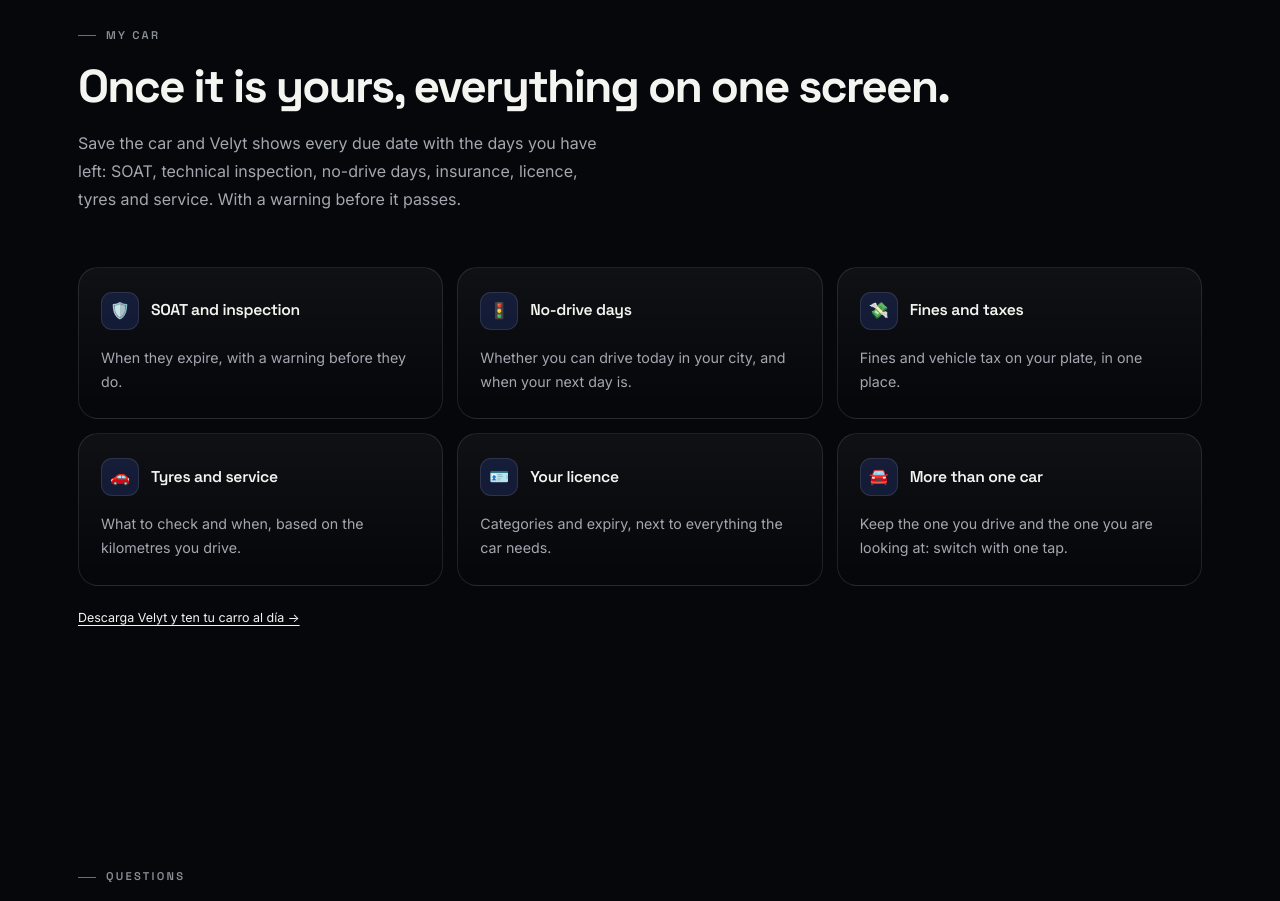
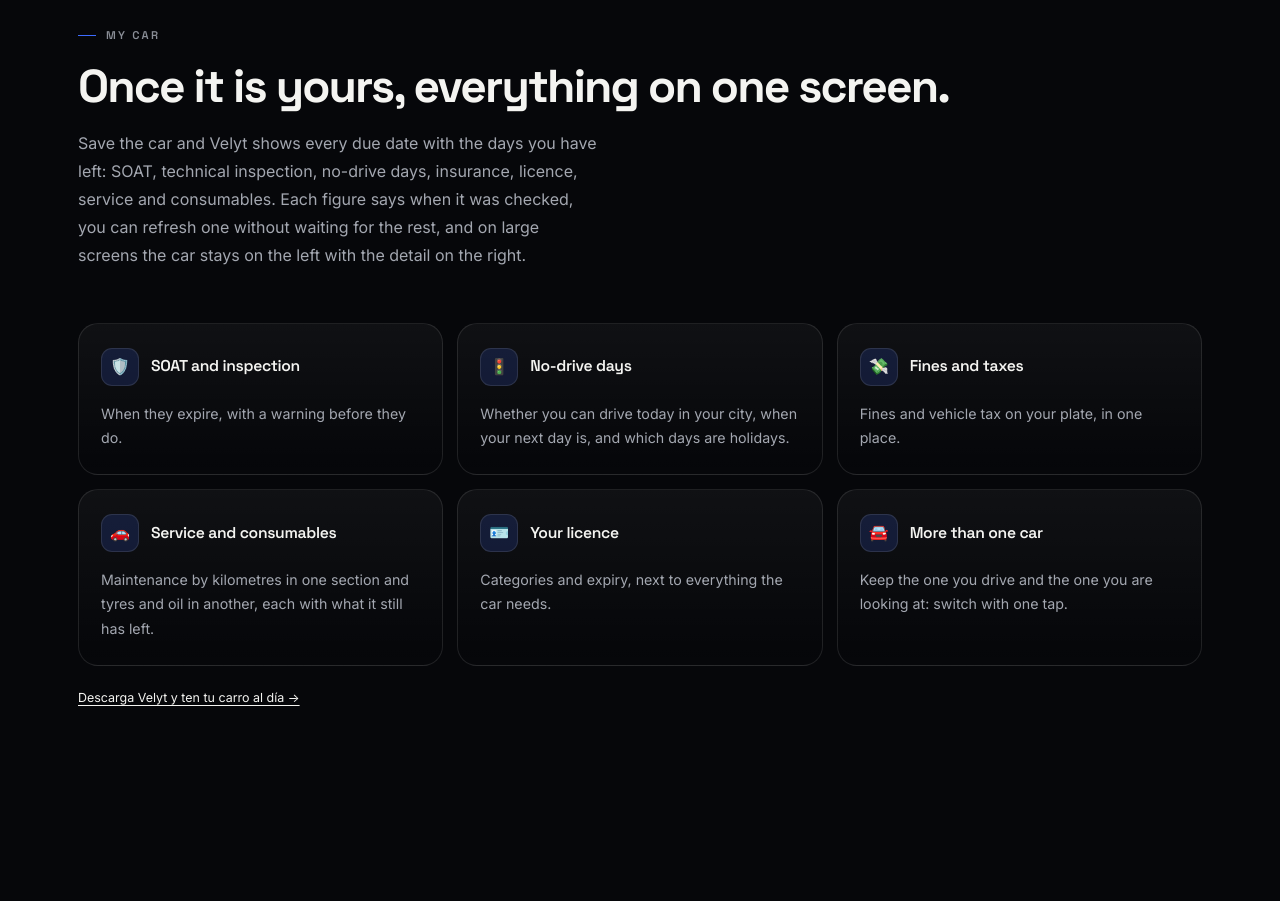
Before and after one commit to SobusaDriver/velyt, a plain HTML site: page index.html in a window 1280 px wide. Shown: the part 5120-6021 px from the top of the page. Drawn offline with Linux system fonts and the light colour scheme.

Commit message:
Mi carro: say what the app does now
Every figure carries the date it was checked and refreshes on its own, service
and consumables are separate sections, the no-drive card counts holidays, and on
large screens the car stays on the left with the detail on the right.

```diff
--- a/index.html
+++ b/index.html
@@ -819,7 +819,7 @@
     <div class="container">
       <span class="section-label" id="s6-label">Mi carro</span>
       <h2 class="section-title" id="s6-title">Cuando ya es tuyo, todo en una pantalla.</h2>
-      <p class="section-desc" id="s6-desc">Guarda el carro y Velyt te muestra cada vencimiento con los días que le quedan: SOAT, técnico-mecánica, pico y placa, seguro, licencia, llantas y servicio. Con un aviso antes de que se pase.</p>
+      <p class="section-desc" id="s6-desc">Guarda el carro y Velyt te muestra cada vencimiento con los días que le quedan: SOAT, técnico-mecánica, pico y placa, seguro, licencia, servicio y consumibles. Cada dato dice cuándo se consultó, puedes actualizar uno sin esperar a los demás, y en pantallas grandes el carro queda a la izquierda y el detalle a la derecha.</p>
       <div class="checks-grid">
         <div class="prop-card fade-up">
           <div class="icon-row">
@@ -833,7 +833,7 @@
             <span class="icon-mark">&#128678;</span>
             <h3 id="s6c2-title">Pico y placa</h3>
           </div>
-          <p id="s6c2-p">Si hoy puedes circular en tu ciudad y cuándo te toca otra vez.</p>
+          <p id="s6c2-p">Si hoy puedes circular en tu ciudad, cuándo te toca otra vez y qué días son festivos.</p>
         </div>
         <div class="prop-card fade-up">
           <div class="icon-row">
@@ -845,9 +845,9 @@
         <div class="prop-card fade-up">
           <div class="icon-row">
             <span class="icon-mark">&#128663;</span>
-            <h3 id="s6c4-title">Llantas y servicio</h3>
+            <h3 id="s6c4-title">Servicio y consumibles</h3>
           </div>
-          <p id="s6c4-p">Qué revisar y cuándo, con los kilómetros que llevas.</p>
+          <p id="s6c4-p">Mantenimiento por kilómetros en una sección y llantas y aceite en otra, cada una con lo que le falta.</p>
         </div>
         <div class="prop-card fade-up">
           <div class="icon-row">
@@ -1131,15 +1131,15 @@
         'meta-desc': 'Mira el precio justo de un carro usado, los carros que encajan contigo y el informe por placa. Y cuando ya es tuyo, ten SOAT, multas y pico y placa al día. Gratis.',
               's6-label': 'Mi carro',
         's6-title': 'Cuando ya es tuyo, todo en una pantalla.',
-        's6-desc': 'Guarda el carro y Velyt te muestra cada vencimiento con los días que le quedan: SOAT, técnico-mecánica, pico y placa, seguro, licencia, llantas y servicio. Con un aviso antes de que se pase.',
+        's6-desc': 'Guarda el carro y Velyt te muestra cada vencimiento con los días que le quedan: SOAT, técnico-mecánica, pico y placa, seguro, licencia, servicio y consumibles. Cada dato dice cuándo se consultó, puedes actualizar uno sin esperar a los demás, y en pantallas grandes el carro queda a la izquierda y el detalle a la derecha.',
         's6c1-title': 'SOAT y técnico-mecánica',
         's6c1-p': 'Cuándo vencen y un aviso antes de que se pasen.',
         's6c2-title': 'Pico y placa',
-        's6c2-p': 'Si hoy puedes circular en tu ciudad y cuándo te toca otra vez.',
+        's6c2-p': 'Si hoy puedes circular en tu ciudad, cuándo te toca otra vez y qué días son festivos.',
         's6c3-title': 'Multas e impuestos',
         's6c3-p': 'Comparendos e impuesto vehicular de tu placa, en un solo lugar.',
-        's6c4-title': 'Llantas y servicio',
-        's6c4-p': 'Qué revisar y cuándo, con los kilómetros que llevas.',
+        's6c4-title': 'Servicio y consumibles',
+        's6c4-p': 'Mantenimiento por kilómetros en una sección y llantas y aceite en otra, cada una con lo que le falta.',
         's6c5-title': 'Tu licencia',
         's6c5-p': 'Categorías y vencimiento, al lado de todo lo del carro.',
         's6c6-title': 'Más de un carro',
@@ -1259,15 +1259,15 @@
         'meta-desc': 'Check a used car\'s fair price, the cars that fit you and the plate report. And once it is yours, keep SOAT, fines and no-drive days in order. Free.',
               's6-label': 'My car',
         's6-title': 'Once it is yours, everything on one screen.',
-        's6-desc': 'Save the car and Velyt shows every due date with the days you have left: SOAT, technical inspection, no-drive days, insurance, licence, tyres and service. With a warning before it passes.',
+        's6-desc': 'Save the car and Velyt shows every due date with the days you have left: SOAT, technical inspection, no-drive days, insurance, licence, service and consumables. Each figure says when it was checked, you can refresh one without waiting for the rest, and on large screens the car stays on the left with the detail on the right.',
         's6c1-title': 'SOAT and inspection',
         's6c1-p': 'When they expire, with a warning before they do.',
         's6c2-title': 'No-drive days',
-        's6c2-p': 'Whether you can drive today in your city, and when your next day is.',
+        's6c2-p': 'Whether you can drive today in your city, when your next day is, and which days are holidays.',
         's6c3-title': 'Fines and taxes',
         's6c3-p': 'Fines and vehicle tax on your plate, in one place.',
-        's6c4-title': 'Tyres and service',
-        's6c4-p': 'What to check and when, based on the kilometres you drive.',
+        's6c4-title': 'Service and consumables',
+        's6c4-p': 'Maintenance by kilometres in one section and tyres and oil in another, each with what it still has left.',
         's6c5-title': 'Your licence',
         's6c5-p': 'Categories and expiry, next to everything the car needs.',
         's6c6-title': 'More than one car',
```
